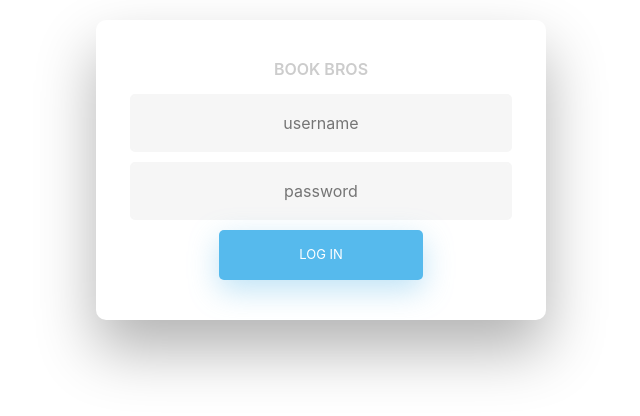
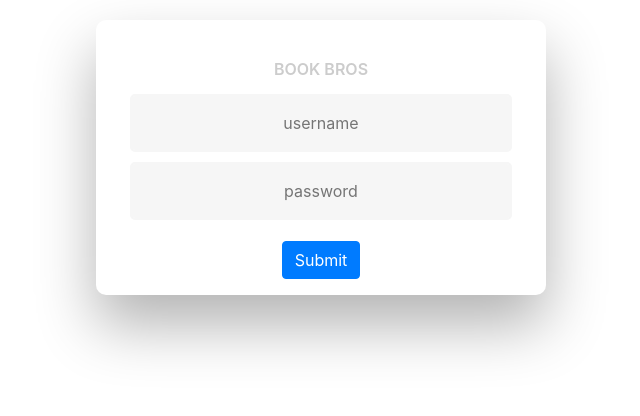
Before and after one commit to 071921-LTI/Book-Bros-front, an Angular app: page / in a window 1280 px wide. Shown: the top 416 px of the page, without its empty margins (319-959 px from the left). Built offline with nearby package versions, Linux system fonts and the light colour scheme.

Commit message:
adding login functionality

```diff
--- a/src/app/components/login/login.component.css
+++ b/src/app/components/login/login.component.css
@@ -78,7 +78,7 @@ html {
 
   /* FORM TYPOGRAPHY*/
 
-  input[type=button], input[type=submit], input[type=reset]  {
+  input[type=button], input[type=click], input[type=reset]  {
     background-color: #56baed;
     border: none;
     color: white;
@@ -100,11 +100,11 @@ html {
     transition: all 0.3s ease-in-out;
   }
 
-  input[type=button]:hover, input[type=submit]:hover, input[type=reset]:hover  {
+  input[type=button]:hover, input[type=click]:hover, input[type=reset]:hover  {
     background-color: #39ace7;
   }
 
-  input[type=button]:active, input[type=submit]:active, input[type=reset]:active  {
+  input[type=button]:active, input[type=click]:active, input[type=reset]:active  {
     -moz-transform: scale(0.95);
     -webkit-transform: scale(0.95);
     -o-transform: scale(0.95);
--- a/src/app/components/login/login.component.html
+++ b/src/app/components/login/login.component.html
@@ -17,11 +17,9 @@
     <h2>Book Bros</h2>
 
     <!-- Login Form -->
-    <form id="form">
-      <input type="text" id="username" class="fadeIn second" name="login" placeholder="username">
-      <input type="password" id="password" class="fadeIn third" name="login" placeholder="password">
-      <input type="submit" class="fadeIn fourth" value="Log In">
-    </form>
+    <input type="text" id="username" class="fadeIn second" name="login" placeholder="username" #username>
+    <input type="password" id="password" class="fadeIn third" name="login" placeholder="password" #password> <p></p>
+    <button (click)="login(username.value, password.value)" class="fadeIn fourth" class="btn btn-primary">Submit</button> <p></p>
 
     <!-- jQuery first, then Popper.js, then Bootstrap JS -->
     <script src="https://code.jquery.com/jquery-3.2.1.slim.min.js" integrity="sha384-KJ3o2DKtIkvYIK3UENzmM7KCkRr/rE9/Qpg6aAZGJwFDMVNA/GpGFF93hXpG5KkN" crossorigin="anonymous"></script>
--- a/src/app/components/login/login.component.ts
+++ b/src/app/components/login/login.component.ts
@@ -1,4 +1,5 @@
 import { Component, OnInit } from '@angular/core';
+import { FormBuilder } from '@angular/forms';
 
 @Component({
   selector: 'app-login',
@@ -6,10 +7,49 @@ import { Component, OnInit } from '@angular/core';
   styleUrls: ['./login.component.css']
 })
 export class LoginComponent implements OnInit {
+  authToken: string = '';
 
   constructor() { }
 
   ngOnInit(): void {
   }
 
+  login(username:string, password:string){
+
+    console.log(username);
+    console.log(password);
+
+    let xhr = new XMLHttpRequest();
+
+    xhr.open("POST", "http://localhost:8080/login");
+
+    xhr.onreadystatechange = function() {
+        if(xhr.readyState === 4 && xhr.status === 200){
+            let authToken = xhr.getResponseHeader("Authorization");
+            let tArr;
+
+            if (authToken != null && tArr != null) {
+              sessionStorage.setItem("token", authToken);
+              console.log(authToken);
+              tArr = authToken.split(":");
+
+
+
+              console.log(tArr[1]);
+
+              if (tArr[1] === 'Employee') {
+                window.location.href = 'employee.html';
+              } else if (tArr[1] === 'Manager'){
+                window.location.href = 'manager.html';
+              }
+
+          } else if (xhr.readyState === 4){
+            console.log('Something went wrong...');
+          }
+      }
+    }
+    xhr.setRequestHeader("Content-Type", "application/x-www-form-urlencoded");
+    let requestBody = `username=${username}&password=${password}`;
+    xhr.send(requestBody);
+  }
 }
```
